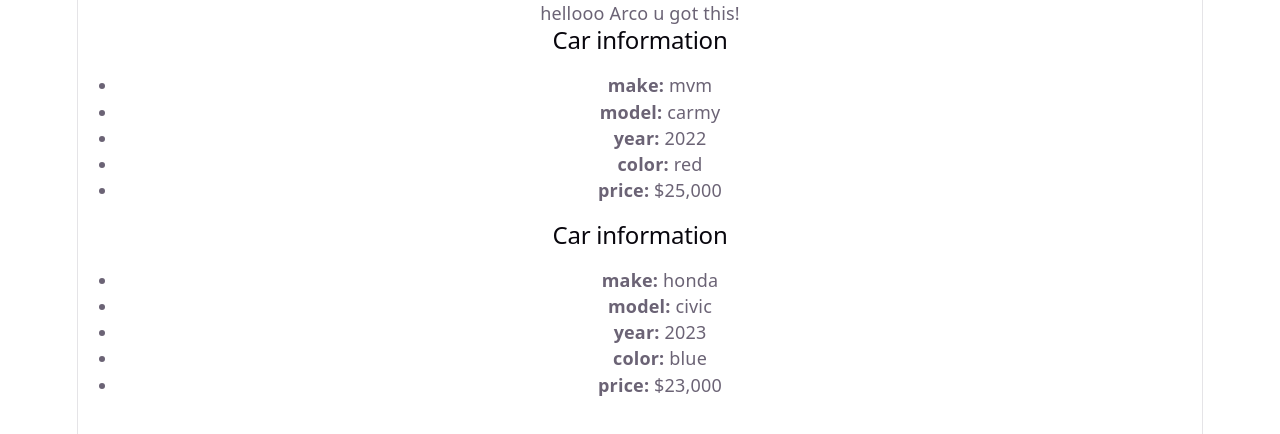
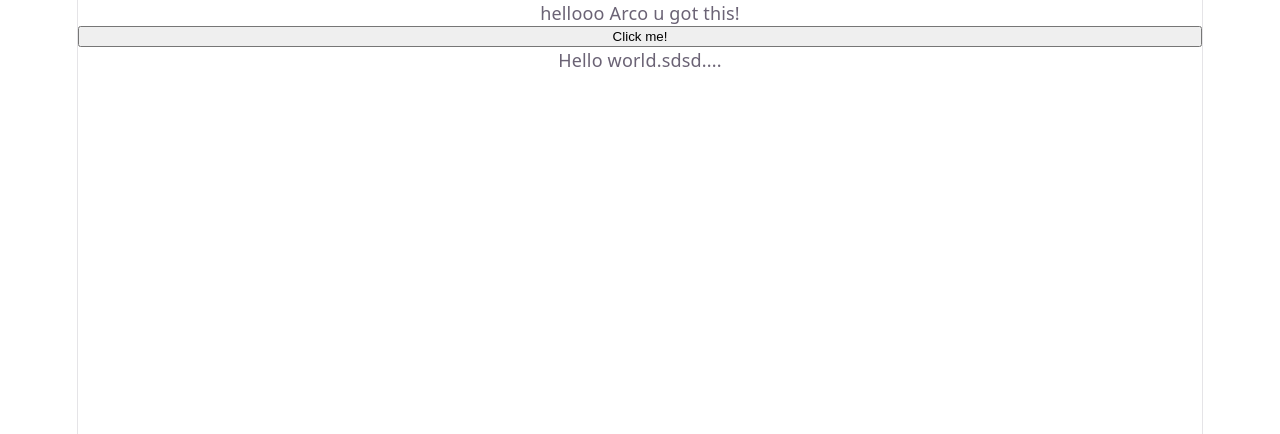
Before and after one commit to COLOTD/Learning-React, a React (Vite) app in the folder vite-project/: page / in a window 1280 px wide. Shown: the top 434 px of the page. Built offline with nearby package versions, Linux system fonts and the light colour scheme.

Commit message:
LearningState

```diff
--- a/vite-project/src/App.jsx
+++ b/vite-project/src/App.jsx
@@ -1,13 +1,24 @@
 import { Fragment } from "react"
 import Car from "./Car";
+import { useState } from "react";
 
 function App() {
+
+ const state = useState("Hello world.sdsd....");
+
+  const changeText = () => {
+   state[1]("Hello world");
+
+  };
 
   return(
     <>
          hellooo Arco u got this!
-      <Car make="mvm" model="carmy" year={2022} color="red" price="$25,000" />
-      <Car make="honda" model="civic" year={2023} color="blue" price="$23,000" />
+         <button onClick={changeText}>Click me!</button>
+         <span id="text">{state[0]}</span>
+
+
+
     </>
 
   );
```
